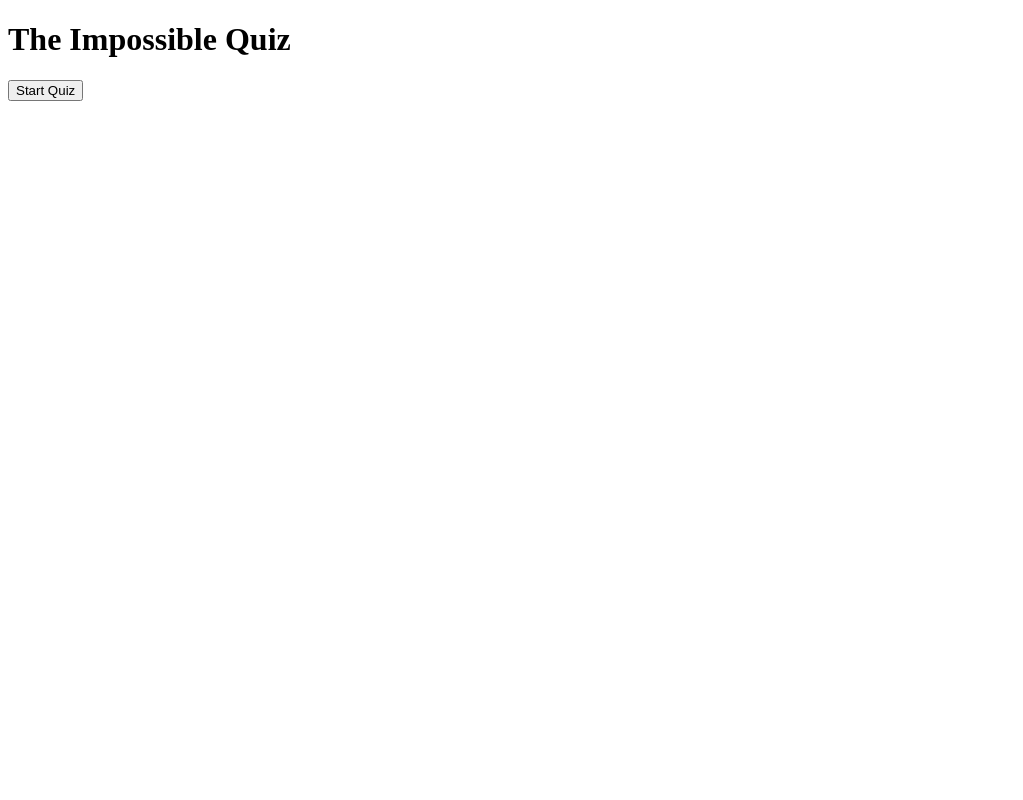
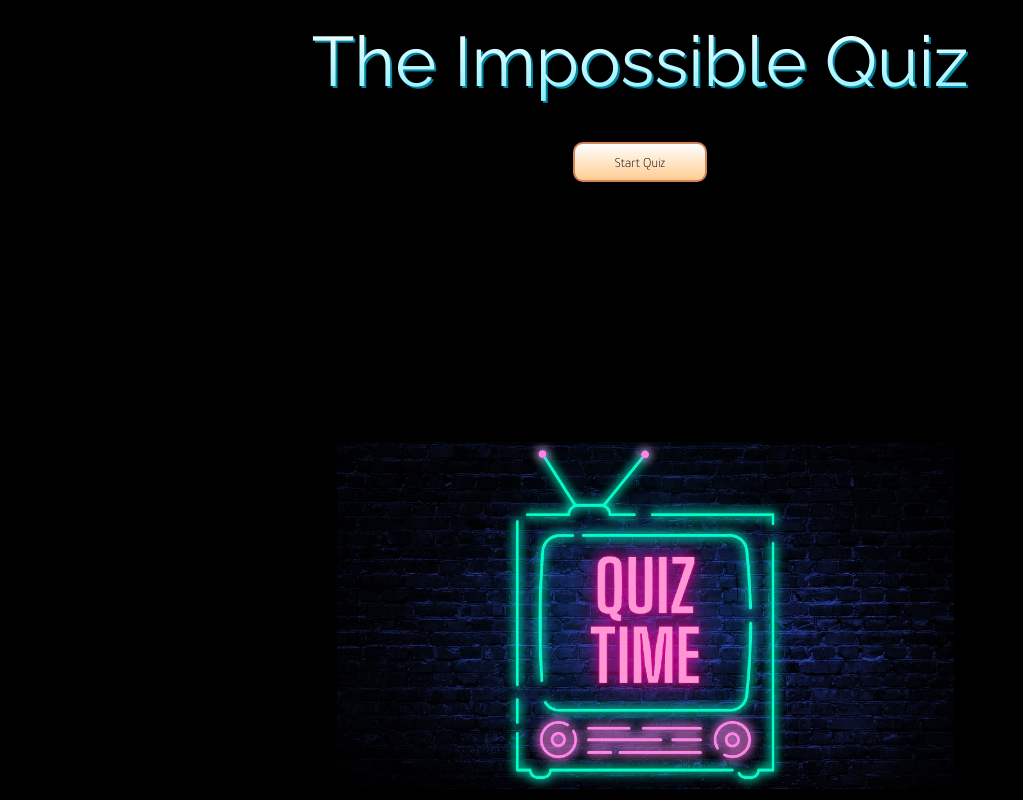
Before and after one commit to EvaRoets/the-impossible-quiz-2, a React (Create React App) app: page / in a window 1280 px wide. Shown: the whole page, without its empty margins (0-1023 px from the left). Built offline with nearby package versions, Linux system fonts and the light colour scheme.

Commit message:
Add styling to App

```diff
--- /dev/null
+++ b/src/App.styles.ts
@@ -0,0 +1,62 @@
+import styled, { createGlobalStyle } from 'styled-components';
+import BGImage from './images/quiz-background.jpg';
+
+export const GlobalStyle = createGlobalStyle`
+  html {
+    height: 100%;
+  }
+  body {
+    background-image: url(${BGImage});
+    background-size: cover;
+    margin: 0;
+    padding: 0 20px;
+    display: flex;
+    justify-content: center;
+  }
+  * {
+    font-family: 'Glory', sans-serif;
+    box-sizing: border-box;
+  }
+`;
+
+export const Wrapper = styled.div`
+  display: flex;
+  flex-direction: column;
+  align-items: center;
+  > p {
+    color: #fff;
+  }
+  .score {
+    color: #fff;
+    font-size: 2rem;
+    margin: 0;
+  }
+  h1 {
+    font-family: Raleway;
+    background-image: linear-gradient(180deg, #fff, #87f1ff);
+    font-weight: 400;
+    background-size: 100%;
+    background-clip: text;
+    -webkit-background-clip: text;
+    -webkit-text-fill-color: transparent;
+    -moz-background-clip: text;
+    -moz-text-fill-color: transparent;
+    filter: drop-shadow(2px 2px #0085a3);
+    font-size: 70px;
+    text-align: center;
+    margin: 20px;
+  }
+  .start, .next {
+    cursor: pointer;
+    background: linear-gradient(180deg, #ffffff, #ffcc91);
+    border: 2px solid #d38558;
+    box-shadow: 0px 5px 10px rgba(0, 0, 0, 0.25);
+    border-radius: 10px;
+    height: 40px;
+    margin: 20px 0;
+    padding: 0 40px;
+  }
+  .start {
+    max-width: 200px;
+  }
+`;
--- a/src/App.tsx
+++ b/src/App.tsx
@@ -2,6 +2,8 @@
 import {fetchQuizQuestions} from "./API";
 import QuestionCard from "./components/QuestionCard";
 import {QuestionState} from "./API";
+import {GlobalStyle, Wrapper} from './App.styles';
+
 
 export type AnswerObject = {
     question: string;
@@ -58,7 +60,9 @@
     };
 
     return (
-        <div className="App">
+        <>
+            <GlobalStyle/>
+            <Wrapper>
                 <h1>The Impossible Quiz</h1>
                 {gameOver || playerAnswers.length === 10 ? (
                     <button className="start" onClick={startQuiz}>
@@ -84,8 +88,9 @@
                         Next Question
                     </button>
                 ) : null}
-        </div>
+            </Wrapper>
+        </>
     );
-}
+};
 
 export default App;
```
Lines whose indentation alone changed are shown as unchanged.
